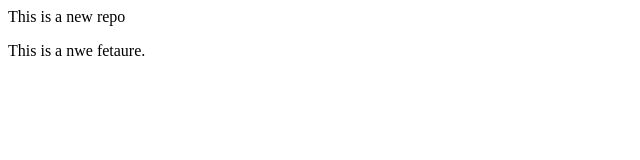
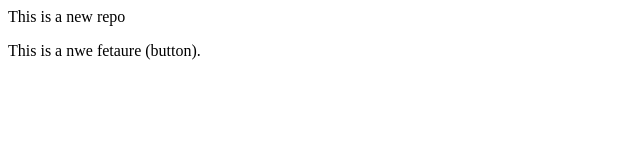
Before and after one commit to Aishwarya22222/localrepo, a plain HTML site: page index.html in a window 1280 px wide. Shown: the full height of the page, 0-640 px from the left. Drawn offline with Linux system fonts and the light colour scheme.

```diff
--- a/index.html
+++ b/index.html
@@ -1,2 +1,2 @@
 <p>This is a new repo</p>
-<p>This is a nwe fetaure.</p>
+<p>This is a nwe fetaure (button).</p>
```
